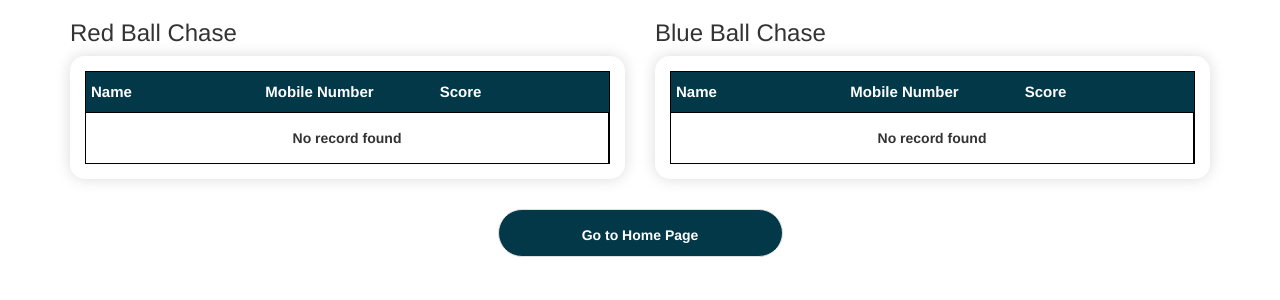
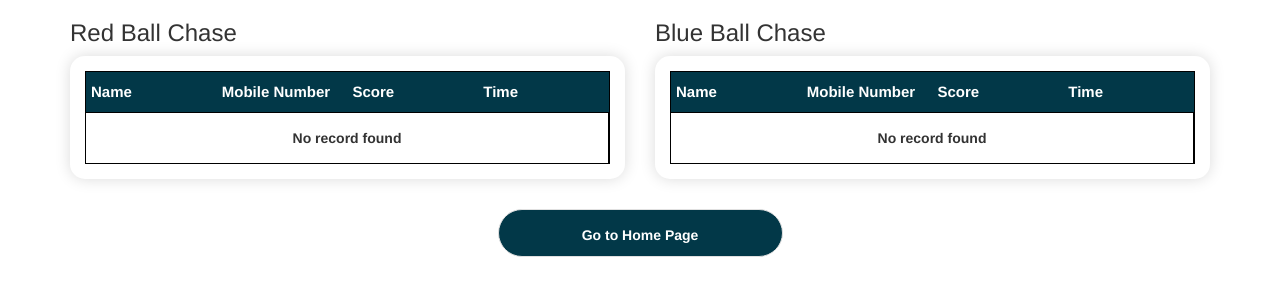
Before and after one commit to anildadhich0024/blazepod, a PHP site: page /result.php in a window 1280 px wide. Shown: the top 300 px of the page. Run offline with PHP 8.4, Linux system fonts and the light colour scheme; data that the repository does not hold is empty; some web fonts are replaced.

Commit message:
JS Change

```diff
--- a/result.php
+++ b/result.php
@@ -15,8 +15,8 @@
 </head>
 <?php
     $con = new mysqli('localhost', 'stageofp_blazepod', '2WJD=j))0SdK', 'stageofp_game');
-    $blue_chase = $con->query("Select * from user_submissions WHERE pod_name = 'BLUE' ORDER BY final_score DESC, last_click_time DESC");
-    $red_chase = $con->query("Select * from user_submissions WHERE pod_name = 'RED' ORDER BY final_score DESC, last_click_time DESC");
+    $blue_chase = $con->query("Select * from user_submissions WHERE pod_name = 'BLUE' ORDER BY last_click_time ASC, final_score DESC");
+    $red_chase = $con->query("Select * from user_submissions WHERE pod_name = 'RED' ORDER BY last_click_time ASC, final_score DESC");
 ?>
 <body>
   <div class="container mb-3">
@@ -30,6 +30,7 @@
                        <th>Name</th>
                        <th>Mobile Number</th>
                        <th>Score</th>
+                       <th>Time</th>
                    </tr>
                </thead>
                <tbody>
@@ -43,6 +44,7 @@
                             <td><?=$record['full_name']?></td>
                             <td><?=$record['mobile_number']?></td>
                             <td><?=$record['final_score']?></td>
+                            <td><?=$record['last_click_time']?></td>
                         </tr>
                 <?php
                         }
@@ -65,6 +67,7 @@
                <th>Name</th>
                <th>Mobile Number</th>
                <th>Score</th>
+               <th>Time</th>
            </tr>
        </thead>
        <tbody>
@@ -78,6 +81,7 @@
                     <td><?=$record['full_name']?></td>
                     <td><?=$record['mobile_number']?></td>
                     <td><?=$record['final_score']?></td>
+                    <td><?=$record['last_click_time']?></td>
                 </tr>
         <?php
                 }
--- a/styles/style.css
+++ b/styles/style.css
@@ -82,7 +82,7 @@ table, td {
     overflow-y: scroll;
 }
 .blue_ball th, td {
-    width: 33.33%;
+    width: 25%;
     padding: 5px;
     word-break: break-all;
 }
```
Also changed, not shown: post.php (+6 -1 lines).
